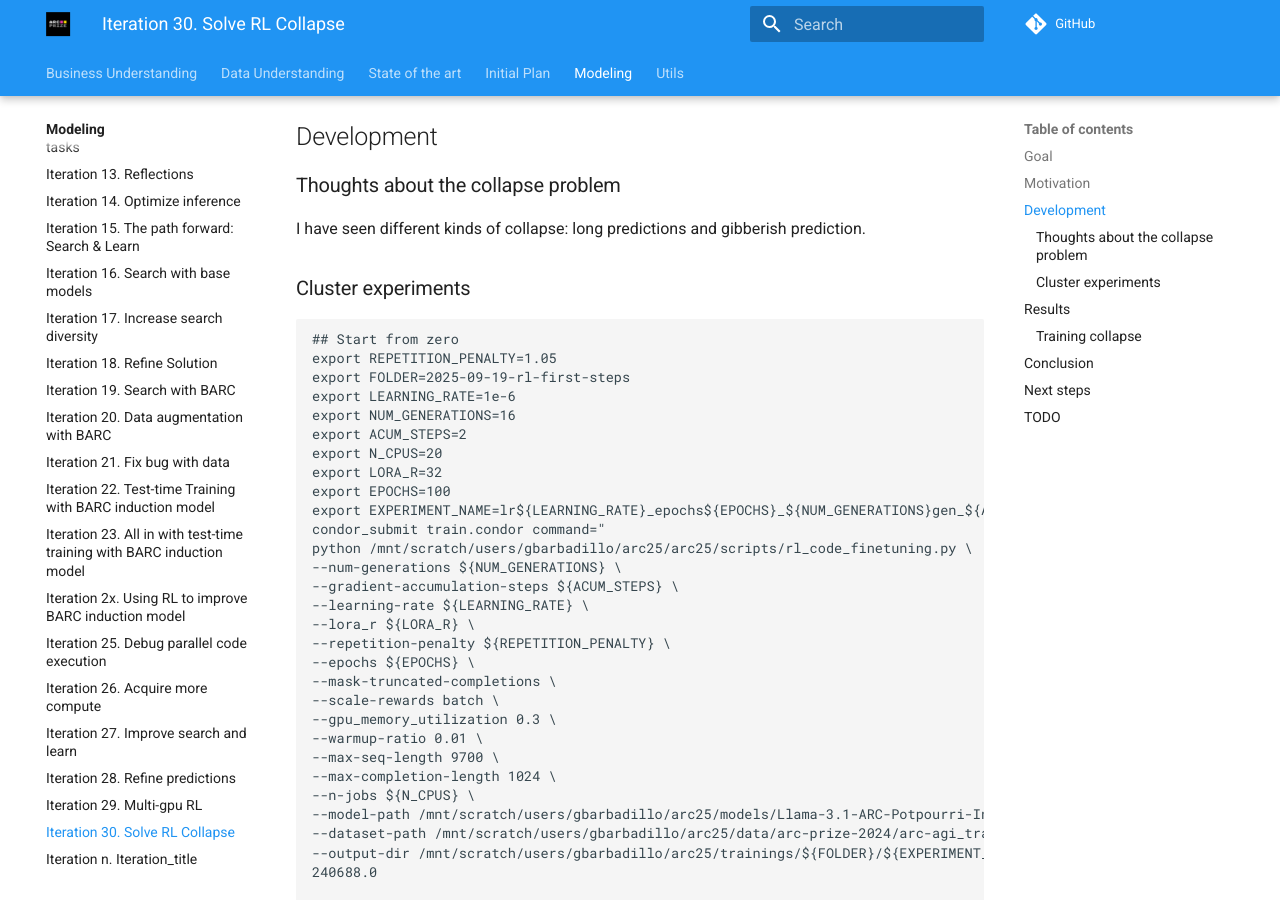
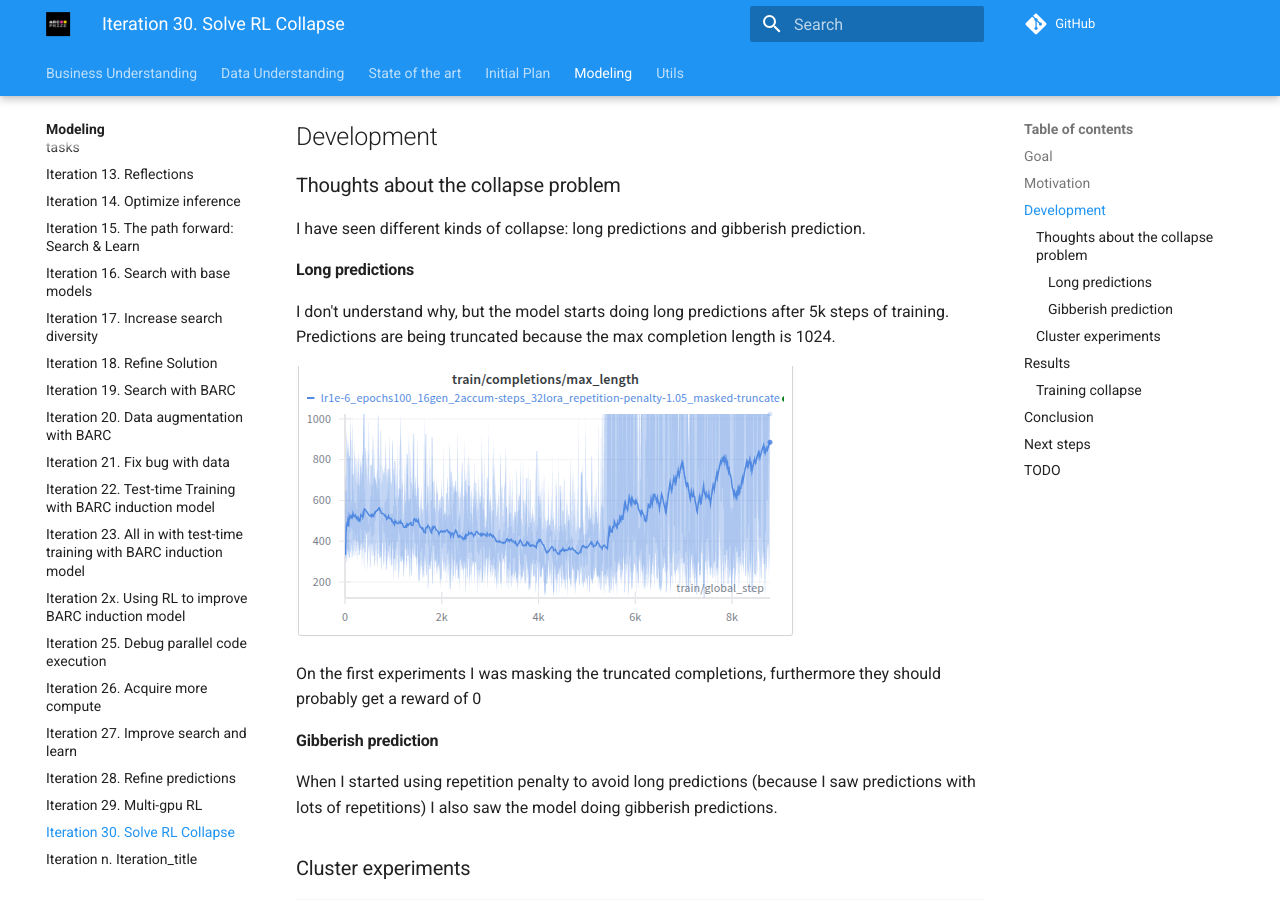
Before and after one commit to ironbar/arc25, an MkDocs documentation site: the page built from docs/modeling/Iteration_30_solve_RL_collapse.md, in a window 1280 px wide and 900 px high, scrolled down 475 px. Built offline with MkDocs 1.6.1 and Material for MkDocs 9.7.7, drawn with Linux system fonts in a browser that asks for light colours; comment, search, counter and statistics services are not loaded; some of the changed text lies outside the part shown.

Commit message:
updated documentation

```diff
--- a/docs/modeling/Iteration_30_solve_RL_collapse.md
+++ b/docs/modeling/Iteration_30_solve_RL_collapse.md
@@ -27,6 +27,18 @@ I need to understand the problem and fix it so I can train for longer on more da
 ### Thoughts about the collapse problem
 
 I have seen different kinds of collapse: long predictions and gibberish prediction.
+
+#### Long predictions
+
+I don't understand why, but the model starts doing long predictions after 5k steps of training. Predictions are being truncated because the max completion length is 1024.
+
+![alt text](res/1759655567624_image.png)
+
+On the first experiments I was masking the truncated completions, furthermore they should probably get a reward of 0
+
+#### Gibberish prediction
+
+When I started using repetition penalty to avoid long predictions (because I saw predictions with lots of repetitions) I also saw the model doing gibberish predictions.
 
 ### Cluster experiments
 
@@ -123,4 +135,10 @@ TODO: Maybe I have to lower the learning rate
 
 ## TODO
 
-- [ ]
+- [ ] I need more information to diagnose the problem
+  - [ ] I should log the prompt if it reaches the maximum completion length. That way I could see the first times that the model is doing that.
+  - [ ] Max reward might be a better metric that mean reward
+  - [ ] Log rewards of truncated completions
+- [ ] Maybe using the pixel score as a reward was a bad idea. It might reward the wrong thing
+  - [ ] Allow to choose different rewards when training
+  - [ ] Try training without pixel score reward
```
Also changed, not shown: docs/modeling/res/1759655567624_image.png (added).
